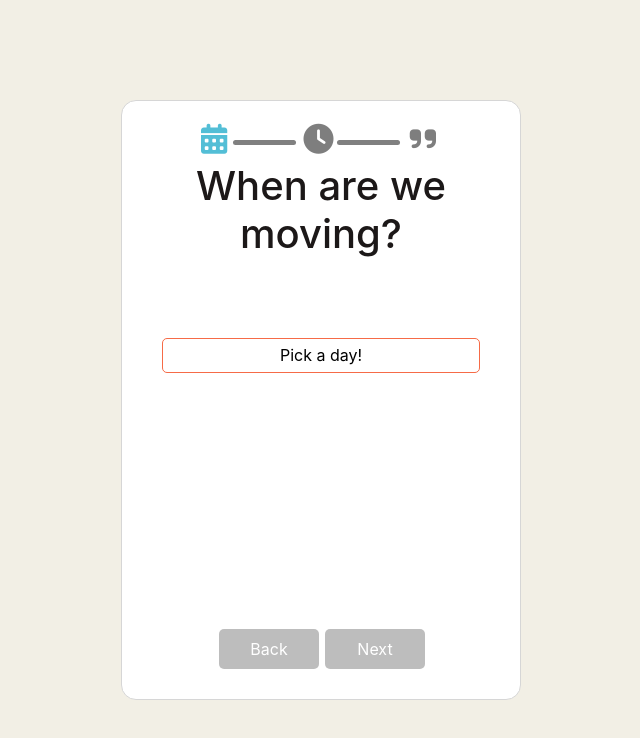
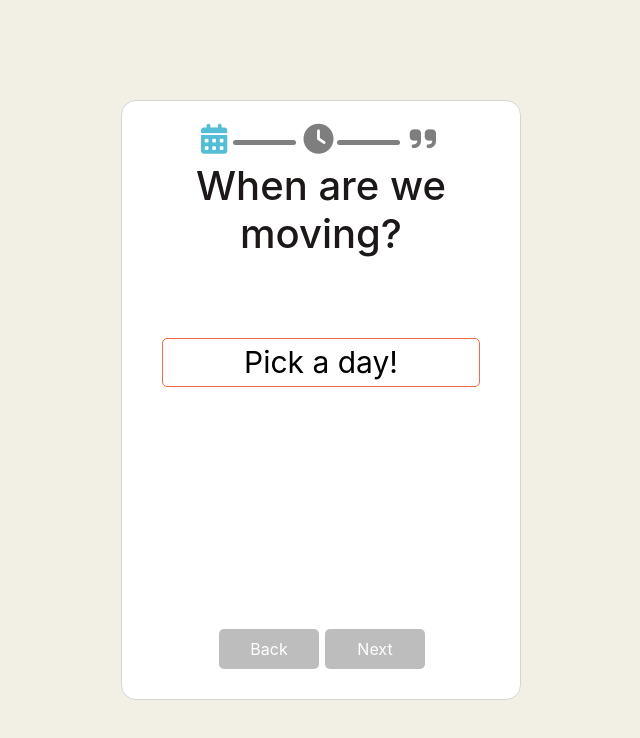
Before and after one commit to neil-and-void/booking-app, an Angular app: page / in a window 1280 px wide. Shown: the top 738 px of the page, without its empty margins (319-959 px from the left). Built offline with nearby package versions, Linux system fonts and the light colour scheme; a web font is replaced by a local one.

Commit message:
styling and cleaning up code

```diff
--- a/src/app/book-date/book-date.component.css
+++ b/src/app/book-date/book-date.component.css
@@ -4,8 +4,9 @@
 
 .date-button{
     display: block;
+    font-size:30px;
     background-color:white;
-    height:35px;
+    height:fit-content;
     border:1px solid #F66B47;
     color:black;
     border-radius: 5px;
--- a/src/app/book-overview/book-overview.component.css
+++ b/src/app/book-overview/book-overview.component.css
@@ -1,9 +1,10 @@
 .summary {
     margin-top:25px;
     position: relative;
+    font-size: 18px;
 }
 
-h3 {
+h2 {
     margin-top:50px;
     display:block;
     text-align: center;
--- a/src/app/book-overview/book-overview.component.html
+++ b/src/app/book-overview/book-overview.component.html
@@ -6,4 +6,4 @@
         <li><p>Rate: {{bookingData.duration_hrs ? bookingData.duration_hrs : 0}} hrs & {{bookingData.duration_mins? bookingData.duration_mins : 0}} mins x ${{bookingData.rate}}/hr</p></li>
     </ul>
 </div>
-<h3>Total: ${{this.overrall}}</h3>
+<h2>Total: <span style="color:#F66B47">${{this.overrall}}</span></h2>
--- a/src/app/book-stepper/book-stepper.component.css
+++ b/src/app/book-stepper/book-stepper.component.css
@@ -1,14 +1,10 @@
 section {
     height: 100%;
 }
+
 ul{
     margin-top:5px;
     font-size:0;
-}
-
-li i {
-    cursor: pointer;
-    transition:0.2s
 }
 
 .step-navigation-bar {
@@ -17,6 +13,11 @@ li i {
 
 .progressbar {
     width:inherit;
+}
+
+li i {
+    cursor: pointer;
+    transition:0.2s
 }
 
 .progressbar li {
--- a/src/app/booking.service.ts
+++ b/src/app/booking.service.ts
@@ -3,6 +3,7 @@ import { BehaviorSubject } from 'rxjs/internal/BehaviorSubject';
 
 import { BookingStep } from './booking-step'
 import { BookingData } from './booking-data';
+
 
 @Injectable({
   providedIn: 'root'
```
